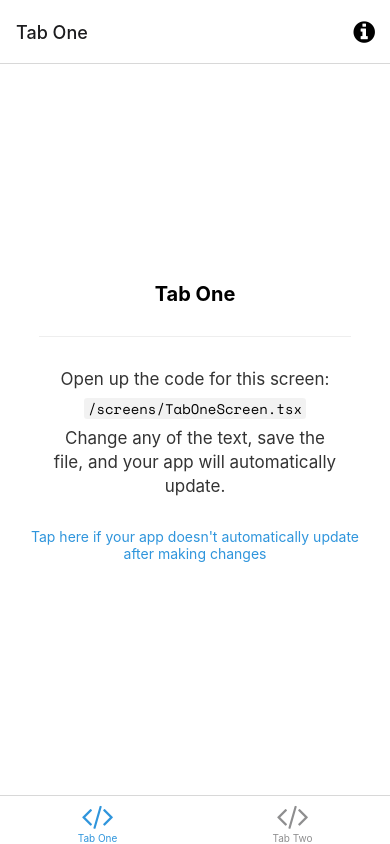
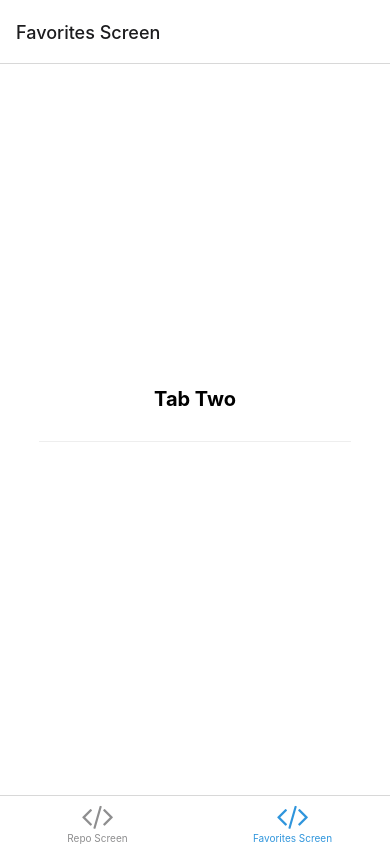
Before and after one commit to AlmirQueiroga/GitRepos-Rnative, a React Native app: screen /FavoriteS in a window 390 px wide. Built offline with nearby package versions, Linux system fonts and the light colour scheme; what expo-linking would draw is missing.

Commit message:
structure

```diff
--- a/components/EditScreenInfo.tsx
+++ /dev/null
@@ -1,79 +0,0 @@
-import * as WebBrowser from 'expo-web-browser';
-import { StyleSheet, TouchableOpacity } from 'react-native';
-
-import Colors from '../constants/Colors';
-import { MonoText } from './StyledText';
-import { Text, View } from './Themed';
-
-export default function EditScreenInfo({ path }: { path: string }) {
-  return (
-    <View>
-      <View style={styles.getStartedContainer}>
-        <Text
-          style={styles.getStartedText}
-          lightColor="rgba(0,0,0,0.8)"
-          darkColor="rgba(255,255,255,0.8)">
-          Open up the code for this screen:
-        </Text>
-
-        <View
-          style={[styles.codeHighlightContainer, styles.homeScreenFilename]}
-          darkColor="rgba(255,255,255,0.05)"
-          lightColor="rgba(0,0,0,0.05)">
-          <MonoText>{path}</MonoText>
-        </View>
-
-        <Text
-          style={styles.getStartedText}
-          lightColor="rgba(0,0,0,0.8)"
-          darkColor="rgba(255,255,255,0.8)">
-          Change any of the text, save the file, and your app will automatically update.
-        </Text>
-      </View>
-
-      <View style={styles.helpContainer}>
-        <TouchableOpacity onPress={handleHelpPress} style={styles.helpLink}>
-          <Text style={styles.helpLinkText} lightColor={Colors.light.tint}>
-            Tap here if your app doesn't automatically update after making changes
-          </Text>
-        </TouchableOpacity>
-      </View>
-    </View>
-  );
-}
-
-function handleHelpPress() {
-  WebBrowser.openBrowserAsync(
-    'https://docs.expo.io/get-started/create-a-new-app/#opening-the-app-on-your-phonetablet'
-  );
-}
-
-const styles = StyleSheet.create({
-  getStartedContainer: {
-    alignItems: 'center',
-    marginHorizontal: 50,
-  },
-  homeScreenFilename: {
-    marginVertical: 7,
-  },
-  codeHighlightContainer: {
-    borderRadius: 3,
-    paddingHorizontal: 4,
-  },
-  getStartedText: {
-    fontSize: 17,
-    lineHeight: 24,
-    textAlign: 'center',
-  },
-  helpContainer: {
-    marginTop: 15,
-    marginHorizontal: 20,
-    alignItems: 'center',
-  },
-  helpLink: {
-    paddingVertical: 15,
-  },
-  helpLinkText: {
-    textAlign: 'center',
-  },
-});
--- a/components/StyledText.tsx
+++ /dev/null
@@ -1,5 +0,0 @@
-import { Text, TextProps } from './Themed';
-
-export function MonoText(props: TextProps) {
-  return <Text {...props} style={[props.style, { fontFamily: 'space-mono' }]} />;
-}
--- /dev/null
+++ b/components/favorites/index.tsx
@@ -0,0 +1,6 @@
+export default function Favorites():JSX.Element{
+    return (
+      <>
+      </>
+    );
+  }
--- /dev/null
+++ b/components/repos/index.tsx
@@ -0,0 +1,6 @@
+export default function Repos():JSX.Element {
+    return (
+      <>
+      </>
+    );
+  }
--- a/navigation/LinkingConfiguration.ts
+++ b/navigation/LinkingConfiguration.ts
@@ -15,20 +15,18 @@ const linking: LinkingOptions<RootStackParamList> = {
     screens: {
       Root: {
         screens: {
-          TabOne: {
+          RepoS: {
             screens: {
-              TabOneScreen: 'one',
+              RepoS: 'one',
             },
           },
-          TabTwo: {
+          FavoriteS: {
             screens: {
-              TabTwoScreen: 'two',
+              FavoriteS: 'two',
             },
           },
         },
       },
-      Modal: 'modal',
-      NotFound: '*',
     },
   },
 };
--- a/navigation/index.tsx
+++ b/navigation/index.tsx
@@ -8,14 +8,14 @@ import { createBottomTabNavigator } from '@react-navigation/bottom-tabs';
 import { NavigationContainer, DefaultTheme, DarkTheme } from '@react-navigation/native';
 import { createNativeStackNavigator } from '@react-navigation/native-stack';
 import * as React from 'react';
-import { ColorSchemeName, Pressable } from 'react-native';
+import { ColorSchemeName } from 'react-native';
 
 import Colors from '../constants/Colors';
 import useColorScheme from '../hooks/useColorScheme';
-import ModalScreen from '../screens/ModalScreen';
-import NotFoundScreen from '../screens/NotFoundScreen';
-import TabOneScreen from '../screens/TabOneScreen';
-import TabTwoScreen from '../screens/TabTwoScreen';
+import FavoritesScreen from '../screens/favorites';
+import ReposScreen from '../screens/repos';
+
+
 import { RootStackParamList, RootTabParamList, RootTabScreenProps } from '../types';
 import LinkingConfiguration from './LinkingConfiguration';
 
@@ -32,6 +32,9 @@ export default function Navigation({ colorScheme }: { colorScheme: ColorSchemeNa
 /**
  * A root stack navigator is often used for displaying modals on top of all other content.
  * https://reactnavigation.org/docs/modal
+ * <Stack.Group screenOptions={{ presentation: 'modal' }}>
+        <Stack.Screen name="Modal" component={ModalScreen} />
+      </Stack.Group>
  */
 const Stack = createNativeStackNavigator<RootStackParamList>();
 
@@ -39,10 +42,6 @@ function RootNavigator() {
   return (
     <Stack.Navigator>
       <Stack.Screen name="Root" component={BottomTabNavigator} options={{ headerShown: false }} />
-      <Stack.Screen name="NotFound" component={NotFoundScreen} options={{ title: 'Oops!' }} />
-      <Stack.Group screenOptions={{ presentation: 'modal' }}>
-        <Stack.Screen name="Modal" component={ModalScreen} />
-      </Stack.Group>
     </Stack.Navigator>
   );
 }
@@ -58,37 +57,23 @@ function BottomTabNavigator() {
 
   return (
     <BottomTab.Navigator
-      initialRouteName="TabOne"
+      initialRouteName="RepoS"
       screenOptions={{
         tabBarActiveTintColor: Colors[colorScheme].tint,
       }}>
       <BottomTab.Screen
-        name="TabOne"
-        component={TabOneScreen}
-        options={({ navigation }: RootTabScreenProps<'TabOne'>) => ({
-          title: 'Tab One',
+        name="RepoS"
+        component={ReposScreen}
+        options={({ navigation }: RootTabScreenProps<'RepoS'>) => ({
+          title: 'Repo Screen',
           tabBarIcon: ({ color }) => <TabBarIcon name="code" color={color} />,
-          headerRight: () => (
-            <Pressable
-              onPress={() => navigation.navigate('Modal')}
-              style={({ pressed }) => ({
-                opacity: pressed ? 0.5 : 1,
-              })}>
-              <FontAwesome
-                name="info-circle"
-                size={25}
-                color={Colors[colorScheme].text}
-                style={{ marginRight: 15 }}
-              />
-            </Pressable>
-          ),
         })}
       />
       <BottomTab.Screen
-        name="TabTwo"
-        component={TabTwoScreen}
+        name="FavoriteS"
+        component={FavoritesScreen}
         options={{
-          title: 'Tab Two',
+          title: 'Favorites Screen',
           tabBarIcon: ({ color }) => <TabBarIcon name="code" color={color} />,
         }}
       />
--- a/screens/ModalScreen.tsx
+++ /dev/null
@@ -1,35 +0,0 @@
-import { StatusBar } from 'expo-status-bar';
-import { Platform, StyleSheet } from 'react-native';
-
-import EditScreenInfo from '../components/EditScreenInfo';
-import { Text, View } from '../components/Themed';
-
-export default function ModalScreen() {
-  return (
-    <View style={styles.container}>
-      <Text style={styles.title}>Modal</Text>
-      <View style={styles.separator} lightColor="#eee" darkColor="rgba(255,255,255,0.1)" />
-      <EditScreenInfo path="/screens/ModalScreen.tsx" />
-
-      {/* Use a light status bar on iOS to account for the black space above the modal */}
-      <StatusBar style={Platform.OS === 'ios' ? 'light' : 'auto'} />
-    </View>
-  );
-}
-
-const styles = StyleSheet.create({
-  container: {
-    flex: 1,
-    alignItems: 'center',
-    justifyContent: 'center',
-  },
-  title: {
-    fontSize: 20,
-    fontWeight: 'bold',
-  },
-  separator: {
-    marginVertical: 30,
-    height: 1,
-    width: '80%',
-  },
-});
--- a/screens/NotFoundScreen.tsx
+++ /dev/null
@@ -1,36 +0,0 @@
-import { StyleSheet, TouchableOpacity } from 'react-native';
-
-import { Text, View } from '../components/Themed';
-import { RootStackScreenProps } from '../types';
-
-export default function NotFoundScreen({ navigation }: RootStackScreenProps<'NotFound'>) {
-  return (
-    <View style={styles.container}>
-      <Text style={styles.title}>This screen doesn't exist.</Text>
-      <TouchableOpacity onPress={() => navigation.replace('Root')} style={styles.link}>
-        <Text style={styles.linkText}>Go to home screen!</Text>
-      </TouchableOpacity>
-    </View>
-  );
-}
-
-const styles = StyleSheet.create({
-  container: {
-    flex: 1,
-    alignItems: 'center',
-    justifyContent: 'center',
-    padding: 20,
-  },
-  title: {
-    fontSize: 20,
-    fontWeight: 'bold',
-  },
-  link: {
-    marginTop: 15,
-    paddingVertical: 15,
-  },
-  linkText: {
-    fontSize: 14,
-    color: '#2e78b7',
-  },
-});
--- a/screens/TabTwoScreen.tsx
+++ b/screens/favorites/index.tsx
@@ -1,14 +1,14 @@
 import { StyleSheet } from 'react-native';
+import Favorites from '../../components/favorites';
 
-import EditScreenInfo from '../components/EditScreenInfo';
-import { Text, View } from '../components/Themed';
+import { Text, View } from '../../components/Themed';
 
-export default function TabTwoScreen() {
+export default function FavoritesScreen() {
   return (
     <View style={styles.container}>
       <Text style={styles.title}>Tab Two</Text>
       <View style={styles.separator} lightColor="#eee" darkColor="rgba(255,255,255,0.1)" />
-      <EditScreenInfo path="/screens/TabTwoScreen.tsx" />
+      <Favorites/>
     </View>
   );
 }
--- a/screens/TabOneScreen.tsx
+++ b/screens/repos/index.tsx
@@ -1,15 +1,15 @@
 import { StyleSheet } from 'react-native';
+import Repos from '../../components/repos';
 
-import EditScreenInfo from '../components/EditScreenInfo';
-import { Text, View } from '../components/Themed';
-import { RootTabScreenProps } from '../types';
+import { Text, View } from '../../components/Themed';
+import { RootTabScreenProps } from '../../types';
 
-export default function TabOneScreen({ navigation }: RootTabScreenProps<'TabOne'>) {
+export default function ReposScreen({ navigation }: RootTabScreenProps<'RepoS'>) {
   return (
     <View style={styles.container}>
       <Text style={styles.title}>Tab One</Text>
       <View style={styles.separator} lightColor="#eee" darkColor="rgba(255,255,255,0.1)" />
-      <EditScreenInfo path="/screens/TabOneScreen.tsx" />
+      <Repos/>
     </View>
   );
 }
--- a/types.tsx
+++ b/types.tsx
@@ -15,8 +15,6 @@ declare global {
 
 export type RootStackParamList = {
   Root: NavigatorScreenParams<RootTabParamList> | undefined;
-  Modal: undefined;
-  NotFound: undefined;
 };
 
 export type RootStackScreenProps<Screen extends keyof RootStackParamList> = NativeStackScreenProps<
@@ -25,8 +23,8 @@ export type RootStackScreenProps<Screen extends keyof RootStackParamList> = Nati
 >;
 
 export type RootTabParamList = {
-  TabOne: undefined;
-  TabTwo: undefined;
+  RepoS: undefined;
+  FavoriteS: undefined;
 };
 
 export type RootTabScreenProps<Screen extends keyof RootTabParamList> = CompositeScreenProps<
```
Also changed, not shown: constants/Layout.ts (deleted, +0 -12 lines).
